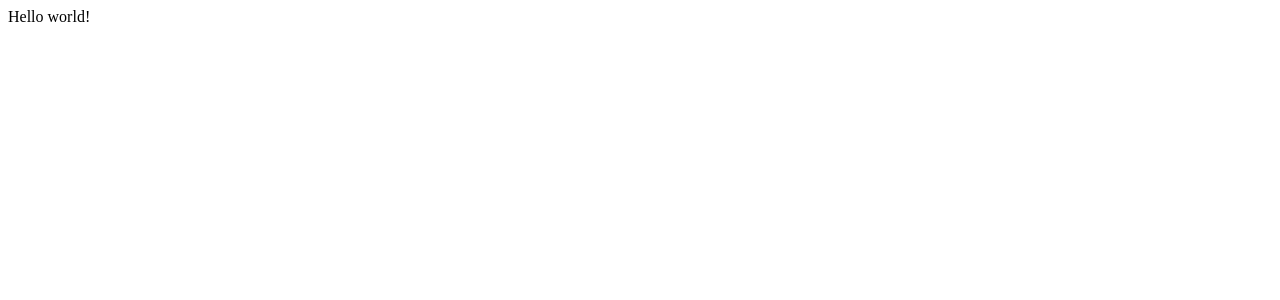
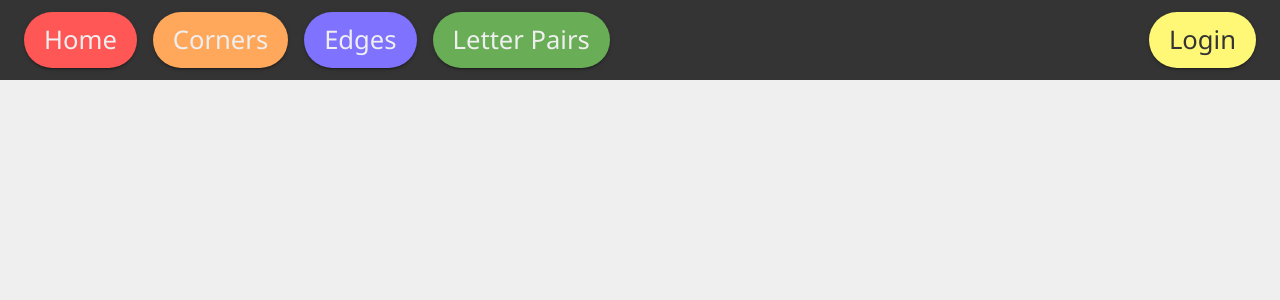
Before and after one commit to xander1111/cs494-final, a Next.js app: page / in a window 1280 px wide. Shown: the top 300 px of the page. Built offline with nearby package versions, Linux system fonts and the light colour scheme.

Commit message:
Create navbar

```diff
--- a/package.json
+++ b/package.json
@@ -3,12 +3,15 @@
   "version": "0.1.0",
   "private": true,
   "scripts": {
-    "dev": "next dev",
+    "dev": "next dev --webpack",
     "build": "next build",
     "start": "next start",
     "lint": "eslint"
   },
   "dependencies": {
+    "@emotion/react": "^11.14.0",
+    "@emotion/styled": "^11.14.1",
+    "@mui/material": "^7.3.5",
     "next": "16.0.4",
     "react": "19.2.0",
     "react-dom": "19.2.0"
--- a/src/app/layout.tsx
+++ b/src/app/layout.tsx
@@ -1,4 +1,7 @@
 import type { Metadata } from "next";
+
+import { AppThemeProvider } from "@/theme/themeProvider";
+import { Navbar } from "@/components/navbar";
 
 export const metadata: Metadata = {
   title: "Create Next App",
@@ -11,8 +14,13 @@ export default function RootLayout({
   children: React.ReactNode;
 }>) {
   return (
-    <html lang="en">
-      <body>{children}</body>
-    </html>
+    <AppThemeProvider>
+      <html lang="en">
+        <body>
+          <Navbar />
+          {children}
+        </body>
+      </html>
+    </AppThemeProvider>
   );
 }
--- a/src/app/page.tsx
+++ b/src/app/page.tsx
@@ -1,7 +1,25 @@
+import { Box } from "@mui/material";
+
 export default function Home() {
   return (
     <main>
-      <div>Hello world!</div>
+      <Box sx={{
+        bgcolor: 'common.white',
+        display: 'flex',
+        justifyContent: 'center',
+        alignItems: 'center',
+        minHeight: 'calc(100vh - 5rem)',
+        marginTop: '5rem',
+      }}>
+        <Box height='75%'>
+          <Box height='100%'>
+            {/** Weekly progress card */}
+          </Box>
+          <Box height='100%'>
+            {/** Current progress cards */}
+          </Box>
+        </Box>
+      </Box>
     </main>
   );
 }
--- /dev/null
+++ b/src/components/navbar.tsx
@@ -0,0 +1,28 @@
+import { Box } from "@mui/material";
+import { NavbarButton } from "./navbarButton";
+
+export function Navbar() {
+    return (
+        <Box
+            height="5rem"
+            sx={{
+                bgcolor: 'common.black',
+                display: 'flex',
+                justifyContent: 'space-between',
+                alignItems: 'center',
+                p: 2,
+                position: 'fixed',
+                top: '0',
+                width: '100vw'
+            }}
+        >
+            <Box>
+                <NavbarButton color='error' text="Home" href='/' />
+                <NavbarButton color='secondary' text="Corners" href='/corners' />
+                <NavbarButton color='primary' text="Edges" href='/edges' />
+                <NavbarButton color='success' text="Letter Pairs" href='/letters' />
+            </Box>
+            <NavbarButton color='warning' text="Login" href='/auth' />
+        </Box>
+    )
+}
--- /dev/null
+++ b/src/components/navbarButton.tsx
@@ -0,0 +1,18 @@
+import { Button, Typography } from "@mui/material";
+import Link from "next/link";
+
+export function NavbarButton(props: { color: "inherit" | "error" | "primary" | "secondary" | "success" | "info" | "warning", text: string, href: string }) {
+    return (
+        <Link href={props.href}>
+            <Button
+                color={props.color}
+                variant='contained'
+                sx={{
+                    m: 1
+                }}
+            >
+                <Typography variant='navbar' >{props.text}</Typography>
+            </Button>
+        </Link>
+    )
+}
--- /dev/null
+++ b/src/theme/theme.ts
@@ -0,0 +1,108 @@
+import { createTheme } from '@mui/material/styles'
+
+
+import { Noto_Sans } from "next/font/google"
+
+const notoSans = Noto_Sans({
+    subsets: ["latin"],
+    weight: ["400", "600", "700"],
+});
+
+
+declare module '@mui/material/styles' {
+    interface TypographyVariants {
+        cardHeader: React.CSSProperties;
+        cardSubheader: React.CSSProperties;
+        navbar: React.CSSProperties;
+        search: React.CSSProperties;
+    }
+
+    // allow configuration using `createTheme()`
+    interface TypographyVariantsOptions {
+        cardHeader?: React.CSSProperties;
+        cardSubheader?: React.CSSProperties;
+        navbar?: React.CSSProperties;
+        search?: React.CSSProperties;
+    }
+}
+
+// Update the Typography's variant prop options
+declare module '@mui/material/Typography' {
+    interface TypographyPropsVariantOverrides {
+        cardHeader: true;
+        cardSubheader: true;
+        navbar: true;
+        search: true;
+    }
+}
+
+export const theme = createTheme({
+    palette: {
+        common: {
+            white: "#EFEFEF",
+            black: "#343434",
+        },
+        primary: {
+            main: '#7E72FF',
+            contrastText: "#EFEFEF",
+        },
+        secondary: {
+            main: '#FFA75A',
+            contrastText: "#EFEFEF",
+        },
+        error: {
+            main: '#FF5656',
+            contrastText: "#EFEFEF",
+        },
+        warning: {
+            main: '#FFF876',
+            contrastText: "#343434",
+        },
+        success: {
+            main: '#69AD56',
+            contrastText: "#EFEFEF",
+        },
+    },
+
+    typography: {
+        fontFamily: notoSans.style.fontFamily,
+        cardHeader: {
+            fontSize: '2rem',
+            fontWeight: 700,
+        },
+        cardSubheader: {
+            fontSize: '1.6rem'
+        },
+        navbar: {
+            fontSize: '1.6rem'
+        },
+        search: {
+            fontSize: '1.2rem'
+        },
+        button: {
+            fontWeight: 700,
+        },
+    },
+
+    components: {
+        MuiButton: {
+            styleOverrides: {
+                root: {
+                    borderRadius: 30,
+                    paddingLeft: 20,
+                    paddingRight: 20,
+                    fontWeight: 400,
+                    textTransform: 'none',
+                },
+            },
+        },
+        // MuiPaper: {
+        //     styleOverrides: {
+        //         root: {
+        //             borderRadius: 12,
+        //             padding: 16,
+        //         },
+        //     },
+        // },
+    },
+})
--- /dev/null
+++ b/src/theme/themeProvider.tsx
@@ -0,0 +1,15 @@
+"use client";
+
+import { ThemeProvider } from "@mui/material/styles";
+import CssBaseline from "@mui/material/CssBaseline";
+import { ReactNode } from "react";
+import { theme } from "./theme";
+
+export function AppThemeProvider({ children }: { children: ReactNode }) {
+    return (
+        <ThemeProvider theme={theme}>
+            <CssBaseline />
+            {children}
+        </ThemeProvider>
+    );
+}
```
Also changed, not shown: 1 other file (tests, documents, lock files or other folders).
